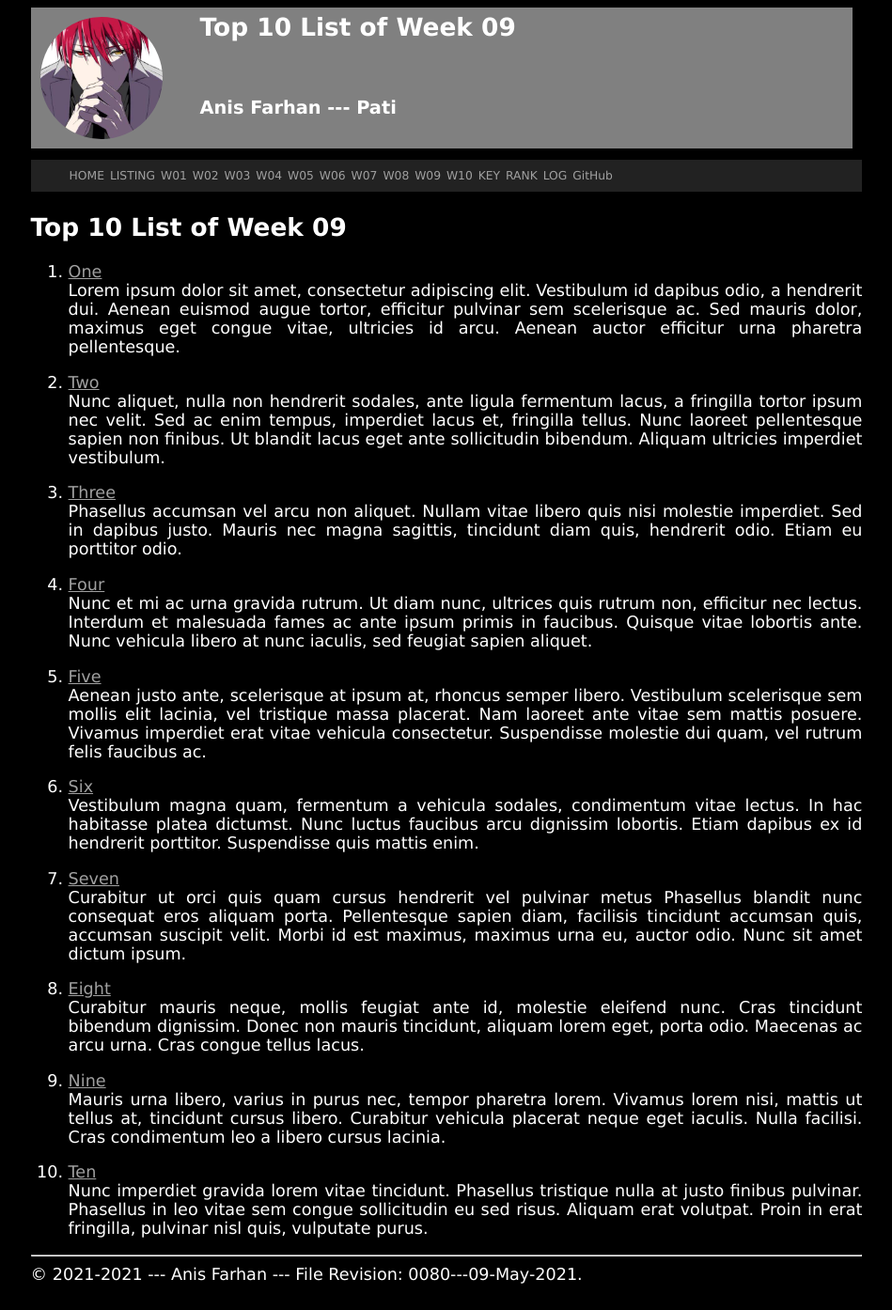
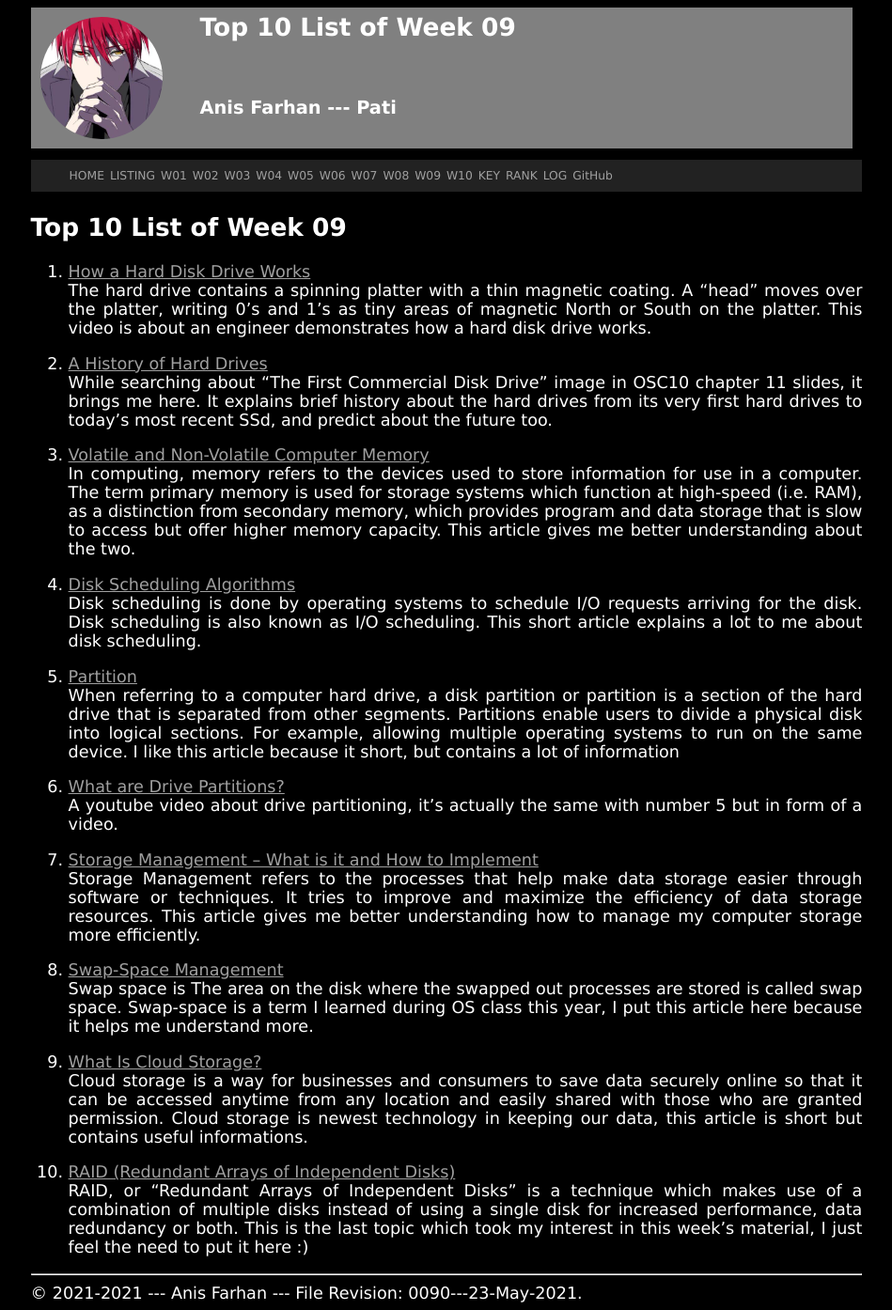
Before and after one commit to anisfarhan/os211, a Jekyll site: the page built from w09.md, in a window 1280 px wide. Shown: the whole page at 94% size, without its empty margins (165-1114 px from the left). Built offline with Jekyll 4.4.1, drawn with Linux system fonts in a browser that asks for light colours; our own code applies the rules of GitHub Pages for plain Markdown files.

Commit message:
OS211 anisfarhan

```diff
--- a/TXT/mylog.txt
+++ b/TXT/mylog.txt
@@ -69,3 +69,8 @@ ZCZC W08  60 L01 Read OSC10 slides
 ZCZC W08  30 L12 Visit 10 next closest neighbours
 ZCZC W08  60 L13 GSGS & create my top-10 list of Week08
 ZCZC W08 180 L10 Done W08 assignments
+ZCZC W09 120 L02 ZOOM class Monday
+ZCZC W09  60 L01 Read OSC10 slides
+ZCZC W09  30 L12 Visit 10 next closest neighbours
+ZCZC W09 100 L13 GSGS & create my top-10 list of Week08
+ZCZC W09 180 L10 Done W08 assignments
--- a/TXT/myrank.txt
+++ b/TXT/myrank.txt
@@ -29,3 +29,7 @@ ZCZC W06 antoniusanggito
 ZCZC W07 asfiowilma
 ZCZC W07 arsyandatj
 ZCZC W07 arroganthooman
+# Week 08
+ZCZC W08 antoniusanggito
+ZCZC W08 arsyandatj
+ZCZC W08 aryaputr213
--- a/_config.yml
+++ b/_config.yml
@@ -1,5 +1,5 @@
 title:       "Operating Systems 2021-1 (OS211)"
-version:     "0080---09-May-2021"
+version:     "0090---23-May-2021"
 copyright:   "2021-2021"
 description: >-
   This Is How Me Do It!
--- a/w09.md
+++ b/w09.md
@@ -5,72 +5,32 @@ permalink: /W09/
 
 # Top 10 List of Week 09
 
-1. [One](https://en.wikipedia.org/wiki/1)<br>
-Lorem ipsum dolor sit amet, consectetur adipiscing elit.
-Vestibulum id dapibus odio, a hendrerit dui.
-Aenean euismod augue tortor, efficitur pulvinar sem scelerisque ac.
-Sed mauris dolor, maximus eget congue vitae, ultricies id arcu.
-Aenean auctor efficitur urna pharetra pellentesque.
+1. [How a Hard Disk Drive Works](https://www.youtube.com/watch?v=NtPc0jI21i0)<br>
+The hard drive contains a spinning platter with a thin magnetic coating. A "head" moves over the platter, writing 0's and 1's as tiny areas of magnetic North or South on the platter. This video is about an engineer demonstrates how a hard disk drive works.
 
-2. [Two](https://en.wikipedia.org/wiki/2)<br>
-Nunc aliquet, nulla non hendrerit sodales, ante ligula fermentum lacus, a fringilla tortor ipsum nec velit.
-Sed ac enim tempus, imperdiet lacus et, fringilla tellus.
-Nunc laoreet pellentesque sapien non finibus.
-Ut blandit lacus eget ante sollicitudin bibendum.
-Aliquam ultricies imperdiet vestibulum.
+2. [A History of Hard Drives](https://www.backblaze.com/blog/history-hard-drives)<br>
+While searching about "The First Commercial Disk Drive" image in OSC10 chapter 11 slides, it brings me here. It explains brief history about the hard drives from its very first hard drives to today's most recent SSd, and predict about the future too.
 
-3. [Three](https://en.wikipedia.org/wiki/3)<br>
-Phasellus accumsan vel arcu non aliquet.
-Nullam vitae libero quis nisi molestie imperdiet.
-Sed in dapibus justo.
-Mauris nec magna sagittis, tincidunt diam quis, hendrerit odio.
-Etiam eu porttitor odio.
+3. [Volatile and Non-Volatile Computer Memory](https://courses.lumenlearning.com/collegesuccess2x48x115/chapter/volatile-and-non-volatile-computer-memory-session-6/)<br>
+In computing, memory refers to the devices used to store information for use in a computer. The term primary memory is used for storage systems which function at high-speed (i.e. RAM), as a distinction from secondary memory, which provides program and data storage that is slow to access but offer higher memory capacity. This article gives me better understanding about the two.
 
-4. [Four](https://en.wikipedia.org/wiki/4)<br>
-Nunc et mi ac urna gravida rutrum.
-Ut diam nunc, ultrices quis rutrum non, efficitur nec lectus.
-Interdum et malesuada fames ac ante ipsum primis in faucibus.
-Quisque vitae lobortis ante.
-Nunc vehicula libero at nunc iaculis, sed feugiat sapien aliquet.
+4. [Disk Scheduling Algorithms](https://www.geeksforgeeks.org/disk-scheduling-algorithms/)<br>
+Disk scheduling is done by operating systems to schedule I/O requests arriving for the disk. Disk scheduling is also known as I/O scheduling. This short article explains a lot to me about disk scheduling.
 
-5. [Five](https://en.wikipedia.org/wiki/5)<br>
-Aenean justo ante, scelerisque at ipsum at, rhoncus semper libero.
-Vestibulum scelerisque sem mollis elit lacinia, vel tristique massa placerat.
-Nam laoreet ante vitae sem mattis posuere.
-Vivamus imperdiet erat vitae vehicula consectetur.
-Suspendisse molestie dui quam, vel rutrum felis faucibus ac.
+5. [Partition](https://www.computerhope.com/jargon/p/partition.htm)<br>
+When referring to a computer hard drive, a disk partition or partition is a section of the hard drive that is separated from other segments. Partitions enable users to divide a physical disk into logical sections. For example, allowing multiple operating systems to run on the same device. I like this article because it short, but contains a lot of information
 
-6. [Six](https://en.wikipedia.org/wiki/6)<br>
-Vestibulum magna quam, fermentum a vehicula sodales, condimentum vitae lectus.
-In hac habitasse platea dictumst.
-Nunc luctus faucibus arcu dignissim lobortis.
-Etiam dapibus ex id hendrerit porttitor.
-Suspendisse quis mattis enim.
+6. [What are Drive Partitions?](https://www.youtube.com/watch?v=AeUM4kR67XQ)<br>
+A youtube video about drive partitioning, it's actually the same with number 5 but in form of a video.
 
-7. [Seven](https://en.wikipedia.org/wiki/7)<br>
-Curabitur ut orci quis quam cursus hendrerit vel pulvinar metus
-Phasellus blandit nunc consequat eros aliquam porta.
-Pellentesque sapien diam, facilisis tincidunt accumsan quis, accumsan suscipit velit.
-Morbi id est maximus, maximus urna eu, auctor odio.
-Nunc sit amet dictum ipsum.
+7. [Storage Management – What is it and How to Implement](https://www.pcwdld.com/storage-management)<br>
+Storage Management refers to the processes that help make data storage easier through software or techniques. It tries to improve and maximize the efficiency of data storage resources. This article gives me better understanding how to manage my computer storage more efficiently.
 
-8. [Eight](https://en.wikipedia.org/wiki/8)<br>
-Curabitur mauris neque, mollis feugiat ante id, molestie eleifend nunc.
-Cras tincidunt bibendum dignissim.
-Donec non mauris tincidunt, aliquam lorem eget, porta odio.
-Maecenas ac arcu urna.
-Cras congue tellus lacus.
+8. [Swap-Space Management](https://www.geeksforgeeks.org/swap-space-management-in-operating-system/)<br>
+Swap space is The area on the disk where the swapped out processes are stored is called swap space. Swap-space is a term I learned during OS class this year, I put this article here because it helps me understand more.
 
-9. [Nine](https://en.wikipedia.org/wiki/9)<br>
-Mauris urna libero, varius in purus nec, tempor pharetra lorem.
-Vivamus lorem nisi, mattis ut tellus at, tincidunt cursus libero.
-Curabitur vehicula placerat neque eget iaculis.
-Nulla facilisi.
-Cras condimentum leo a libero cursus lacinia.
+9. [What Is Cloud Storage?](https://www.investopedia.com/terms/c/cloud-storage.asp)<br>
+Cloud storage is a way for businesses and consumers to save data securely online so that it can be accessed anytime from any location and easily shared with those who are granted permission. Cloud storage is newest technology in keeping our data, this article is short but contains useful informations.
 
-10. [Ten](https://en.wikipedia.org/wiki/10)<br>
-Nunc imperdiet gravida lorem vitae tincidunt.
-Phasellus tristique nulla at justo finibus pulvinar.
-Phasellus in leo vitae sem congue sollicitudin eu sed risus.
-Aliquam erat volutpat.
-Proin in erat fringilla, pulvinar nisl quis, vulputate purus.
+10. [RAID (Redundant Arrays of Independent Disks)](https://www.geeksforgeeks.org/raid-redundant-arrays-of-independent-disks/)<br>
+RAID, or “Redundant Arrays of Independent Disks” is a technique which makes use of a combination of multiple disks instead of using a single disk for increased performance, data redundancy or both. This is the last topic which took my interest in this week's material, I just feel the need to put it here :)
```
